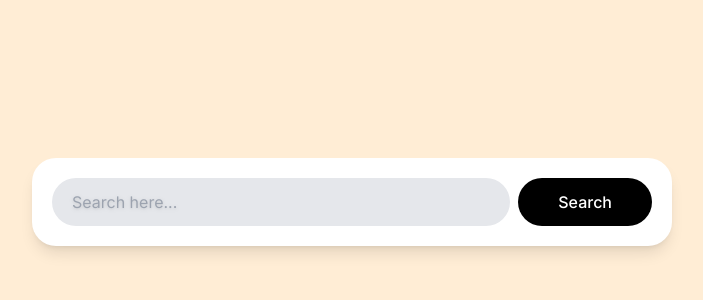
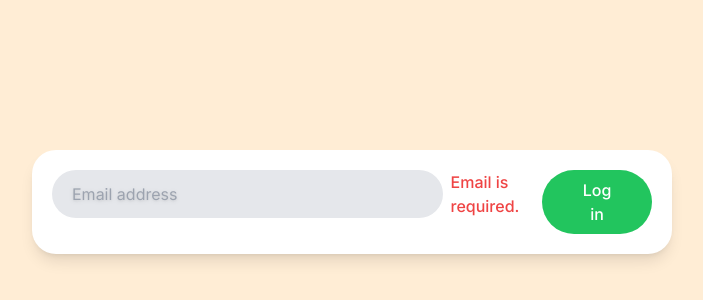
Before and after one commit to jungheeYoo/carrot-market-reloaded-new, a Next.js app: page / in a window 1280 px wide. Shown: the part 198-498 px from the top of the page, without its empty margins (288-991 px from the left). Built offline with nearby package versions, Linux system fonts and the light colour scheme.

Commit message:
Form Modifiers

```diff
--- a/app/page.tsx
+++ b/app/page.tsx
@@ -36,6 +36,7 @@
 //   );
 // }
 
+// // ---------------------------------------------------------
 // // 3-4
 // // Tailwind Variables
 // // input 스타일 꾸미기
@@ -58,22 +59,53 @@
 //   );
 // }
 
-// 3-5
-// Responsive Modifiers
-// 반응형 만들기
+// // ---------------------------------------------------------
+// // 3-5
+// // Responsive Modifiers
+// // 반응형 만들기
+// export default function Home() {
+//   return (
+//     <main className="bg-gray-100 sm:bg-red-100 md:bg-green-100 lg:bg-cyan-100 xl:bg-orange-100 2xl:bg-purple-100 h-screen flex items-center justify-center p-5 ">
+//       <div className="bg-white shadow-lg p-5 rounded-3xl w-full max-w-screen-sm flex flex-col md:flex-row gap-2">
+//         <input
+//           className="w-full rounded-full h-12 bg-gray-200 pl-5 outline-none ring ring-transparent focus:ring-orange-500 focus:ring-offset-2 transition-shadow placeholder:drop-shadow"
+//           type="text"
+//           placeholder="Search here..."
+//         />
+//         <button className="bg-black text-white py-2 rounded-full active:scale-90 focus:scale-90 transition-transform font-medium outline-none md:px-10">
+//           Search
+//         </button>
+//       </div>
+//     </main>
+//   );
+// }
+
+// ---------------------------------------------------------
+// 3-6
+// Form Modifiers
+// 그라데이션
+// invalid
+// peer
+
 export default function Home() {
   return (
     <main className="bg-gray-100 sm:bg-red-100 md:bg-green-100 lg:bg-cyan-100 xl:bg-orange-100 2xl:bg-purple-100 h-screen flex items-center justify-center p-5 ">
       <div className="bg-white shadow-lg p-5 rounded-3xl w-full max-w-screen-sm flex flex-col md:flex-row gap-2">
         <input
-          className="w-full rounded-full h-12 bg-gray-200 pl-5 outline-none ring ring-transparent focus:ring-orange-500 focus:ring-offset-2 transition-shadow placeholder:drop-shadow"
-          type="text"
-          placeholder="Search here..."
+          className="w-full rounded-full h-12 bg-gray-200 pl-5 outline-none ring ring-transparent focus:ring-green-500 focus:ring-offset-2 transition-shadow placeholder:drop-shadow invalid:focus:ring-red-500 peer"
+          type="email"
+          required
+          placeholder="Email address"
         />
-        <button className="bg-black text-white py-2 rounded-full active:scale-90 focus:scale-90 transition-transform font-medium outline-none md:px-10">
-          Search
+        <span className="text-red-500 font-medium hidden peer-invalid:block">
+          Email is required.
+        </span>
+        <button className=" text-white py-2 rounded-full active:scale-90 focus:scale-90 transition-transform font-medium outline-none md:px-10 bg-black peer-required:bg-green-500">
+          Log in
         </button>
       </div>
     </main>
   );
 }
+
+//
```
Also changed, not shown: 1 other file (tests, documents, lock files or other folders).
